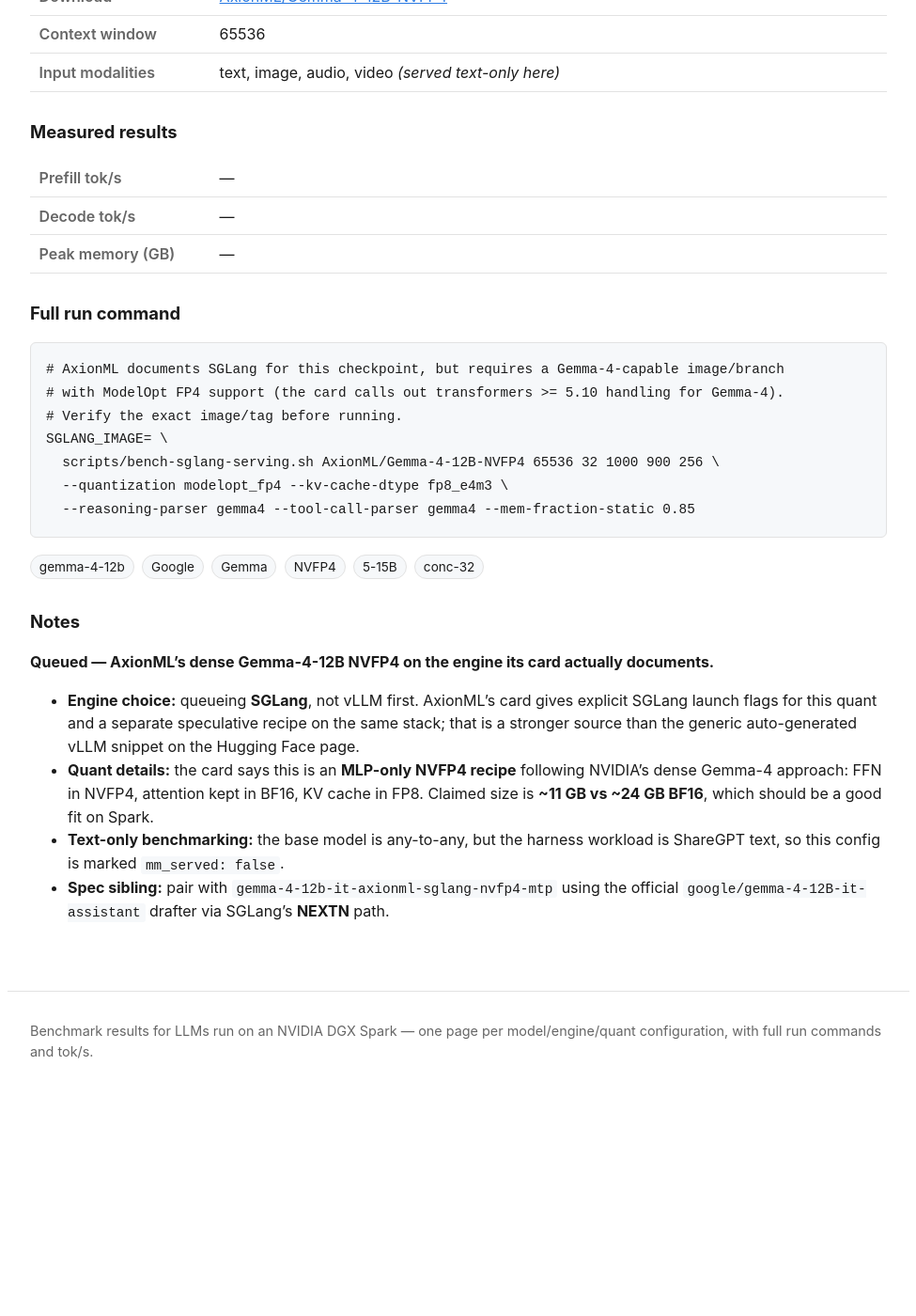
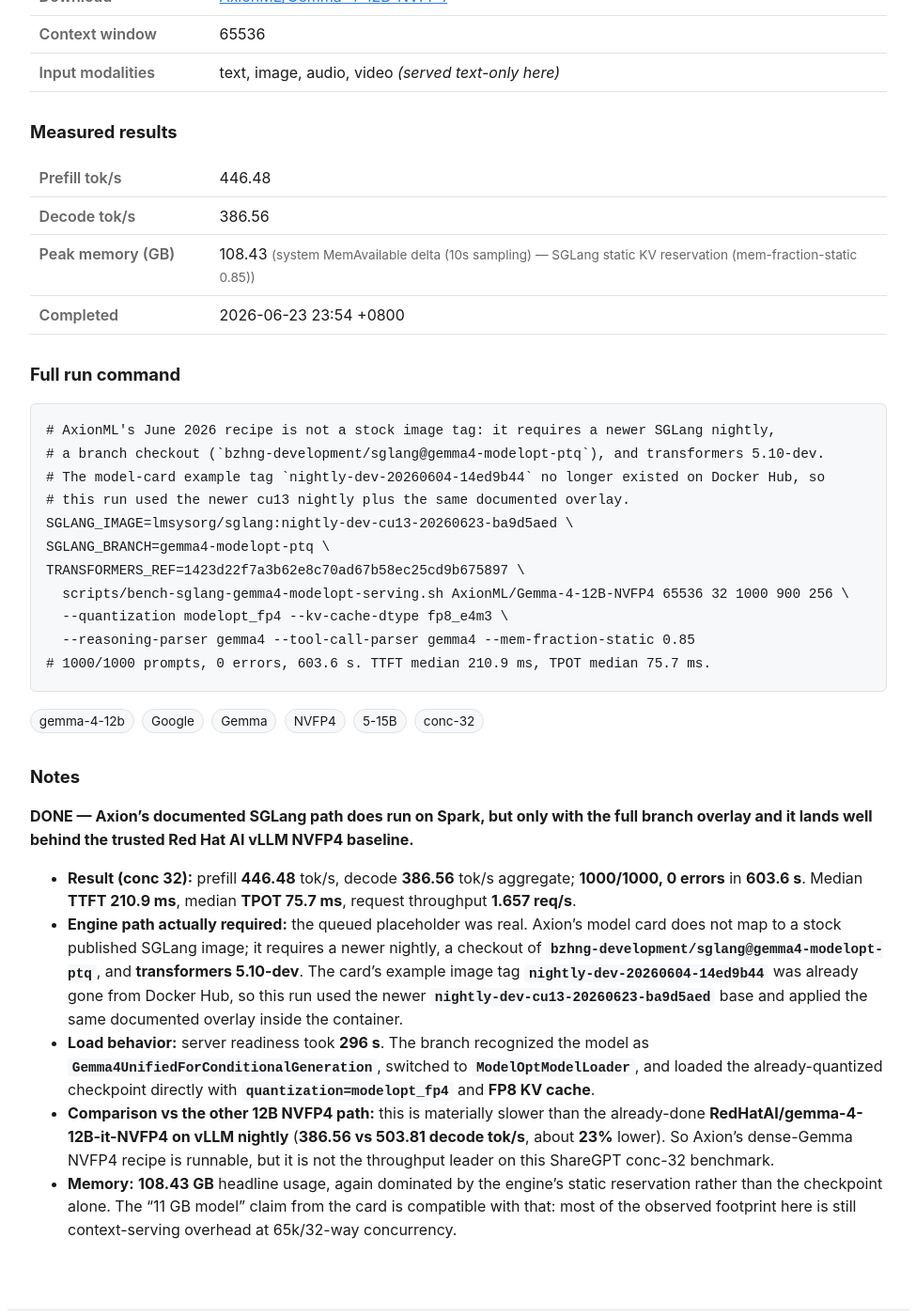
Before and after one commit to yjsoon/autobench, a Jekyll site: the page built from _configs/gemma-4-12b-it-axionml-sglang-nvfp4.md, in a window 1280 px wide and 1400 px high, scrolled down 638 px. Shown: the whole window at 94% size, without its empty margins (152-1127 px from the left). Built offline with Jekyll 4.4.1, drawn with Linux system fonts in a browser that asks for light colours; before the commit the page ends 1831 px from its top, so only the background shows below that; some of the changed text lies outside the part shown.

Commit message:
Record AxionML Gemma 4 12B SGLang benchmark

```diff
--- a/_configs/gemma-4-12b-it-axionml-sglang-nvfp4.md
+++ b/_configs/gemma-4-12b-it-axionml-sglang-nvfp4.md
@@ -14,26 +14,47 @@
 mm_served: false
 concurrency: 32
 tags: [gemma-4-12b, Google, Gemma, NVFP4, 5-15B, conc-32]
-status: pending
+status: done
+prefill_toks: 446.48
+decode_toks: 386.56
+mem_gb: 108.43
+mem_source: system MemAvailable delta (10s sampling) — SGLang static KV reservation (mem-fraction-static 0.85)
+measured_on: 2026-06-23
+completed_at: 2026-06-23 23:54 +0800
+engine_image: lmsysorg/sglang:nightly-dev-cu13-20260623-ba9d5aed@sha256:ca580c17cf5f9d2e268f4153d977e3cd46528feb2c62a4de8683a05d08da3cf2
 run_command: |
-  # AxionML documents SGLang for this checkpoint, but requires a Gemma-4-capable image/branch
-  # with ModelOpt FP4 support (the card calls out transformers >= 5.10 handling for Gemma-4).
-  # Verify the exact image/tag before running.
-  SGLANG_IMAGE=<gemma4-modelopt-capable-sglang-image> \
-    scripts/bench-sglang-serving.sh AxionML/Gemma-4-12B-NVFP4 65536 32 1000 900 256 \
+  # AxionML's June 2026 recipe is not a stock image tag: it requires a newer SGLang nightly,
+  # a branch checkout (`bzhng-development/sglang@gemma4-modelopt-ptq`), and transformers 5.10-dev.
+  # The model-card example tag `nightly-dev-20260604-14ed9b44` no longer existed on Docker Hub, so
+  # this run used the newer cu13 nightly plus the same documented overlay.
+  SGLANG_IMAGE=lmsysorg/sglang:nightly-dev-cu13-20260623-ba9d5aed \
+  SGLANG_BRANCH=gemma4-modelopt-ptq \
+  TRANSFORMERS_REF=1423d22f7a3b62e8c70ad67b58ec25cd9b675897 \
+    scripts/bench-sglang-gemma4-modelopt-serving.sh AxionML/Gemma-4-12B-NVFP4 65536 32 1000 900 256 \
     --quantization modelopt_fp4 --kv-cache-dtype fp8_e4m3 \
     --reasoning-parser gemma4 --tool-call-parser gemma4 --mem-fraction-static 0.85
+  # 1000/1000 prompts, 0 errors, 603.6 s. TTFT median 210.9 ms, TPOT median 75.7 ms.
 ---
 
-**Queued — AxionML's dense Gemma-4-12B NVFP4 on the engine its card actually documents.**
+**DONE — Axion's documented SGLang path does run on Spark, but only with the full branch overlay and it
+lands well behind the trusted Red Hat AI vLLM NVFP4 baseline.**
 
-- **Engine choice:** queueing **SGLang**, not vLLM first. AxionML's card gives explicit SGLang launch
-  flags for this quant and a separate speculative recipe on the same stack; that is a stronger source
-  than the generic auto-generated vLLM snippet on the Hugging Face page.
-- **Quant details:** the card says this is an **MLP-only NVFP4 recipe** following NVIDIA's dense
-  Gemma-4 approach: FFN in NVFP4, attention kept in BF16, KV cache in FP8. Claimed size is
-  **~11 GB vs ~24 GB BF16**, which should be a good fit on Spark.
-- **Text-only benchmarking:** the base model is any-to-any, but the harness workload is ShareGPT text,
-  so this config is marked `mm_served: false`.
-- **Spec sibling:** pair with `gemma-4-12b-it-axionml-sglang-nvfp4-mtp` using the official
-  `google/gemma-4-12B-it-assistant` drafter via SGLang's **NEXTN** path.
+- **Result (conc 32):** prefill **446.48** tok/s, decode **386.56** tok/s aggregate; **1000/1000, 0
+  errors** in **603.6 s**. Median **TTFT 210.9 ms**, median **TPOT 75.7 ms**, request throughput
+  **1.657 req/s**.
+- **Engine path actually required:** the queued placeholder was real. Axion's model card does not map to
+  a stock published SGLang image; it requires a newer nightly, a checkout of
+  **`bzhng-development/sglang@gemma4-modelopt-ptq`**, and **transformers 5.10-dev**. The card's example
+  image tag **`nightly-dev-20260604-14ed9b44`** was already gone from Docker Hub, so this run used the
+  newer **`nightly-dev-cu13-20260623-ba9d5aed`** base and applied the same documented overlay inside the
+  container.
+- **Load behavior:** server readiness took **296 s**. The branch recognized the model as
+  **`Gemma4UnifiedForConditionalGeneration`**, switched to **`ModelOptModelLoader`**, and loaded the
+  already-quantized checkpoint directly with **`quantization=modelopt_fp4`** and **FP8 KV cache**.
+- **Comparison vs the other 12B NVFP4 path:** this is materially slower than the already-done
+  **RedHatAI/gemma-4-12B-it-NVFP4 on vLLM nightly** (**386.56 vs 503.81 decode tok/s**, about **23%**
+  lower). So Axion's dense-Gemma NVFP4 recipe is runnable, but it is not the throughput leader on this
+  ShareGPT conc-32 benchmark.
+- **Memory:** **108.43 GB** headline usage, again dominated by the engine's static reservation rather
+  than the checkpoint alone. The "11 GB model" claim from the card is compatible with that: most of the
+  observed footprint here is still context-serving overhead at 65k/32-way concurrency.
```
Also changed, not shown: 1 other file.
